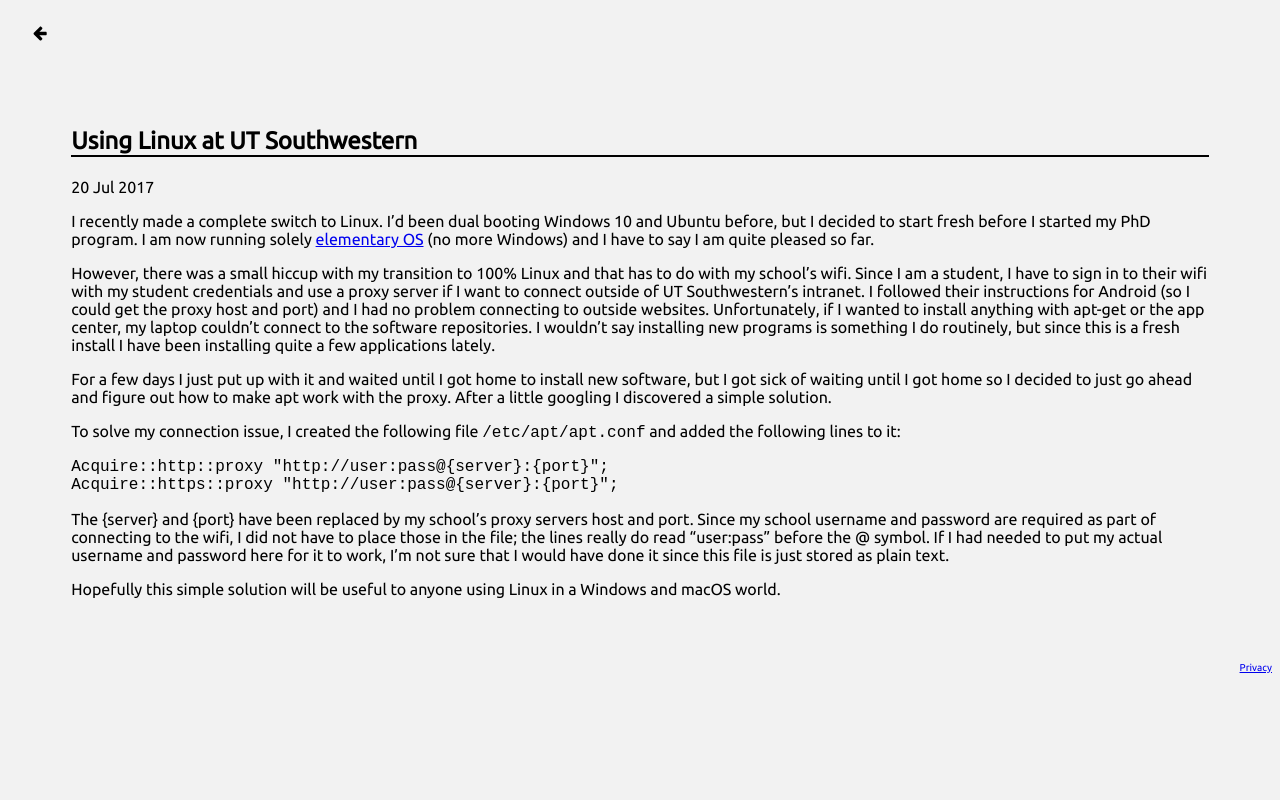
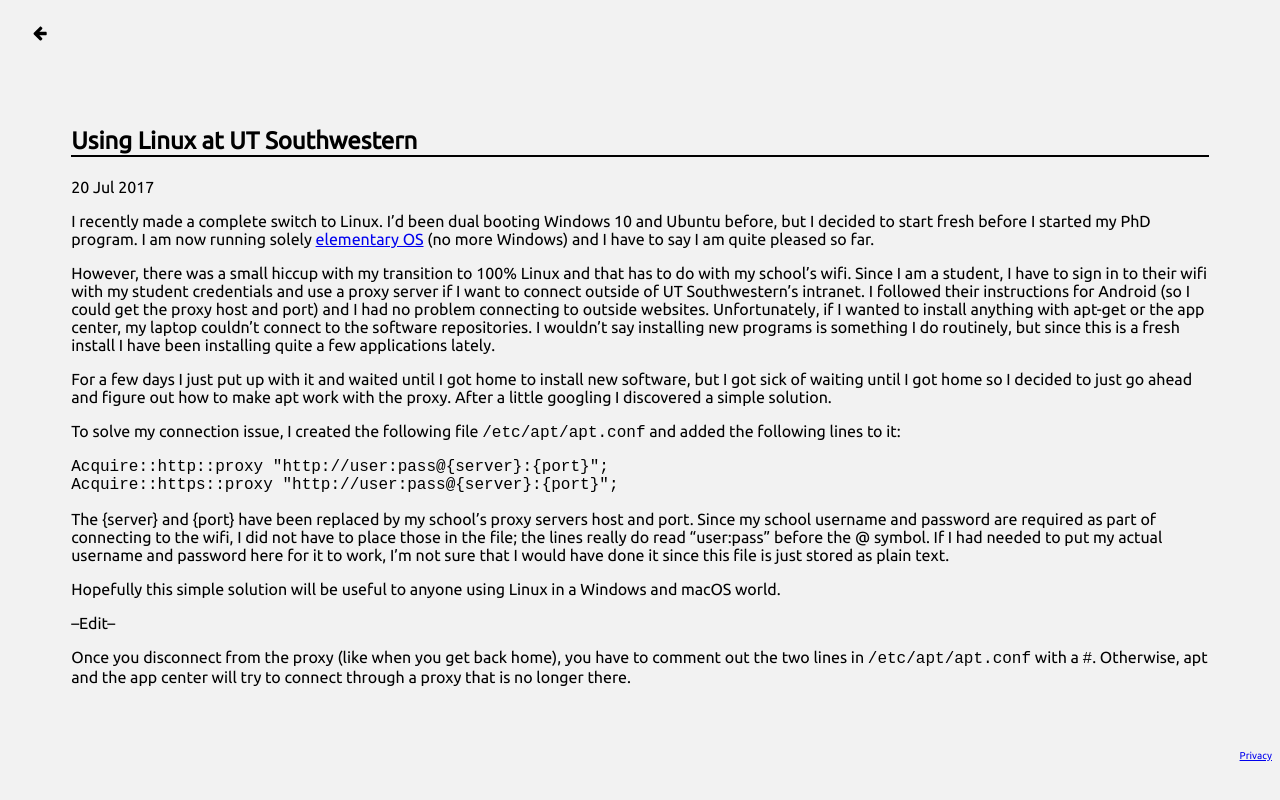
Before and after one commit to emptyport/emptyport.github.io, a Jekyll site: the page built from _posts/2017-07-20-linux-at-ut-southwestern.markdown, in a window 1280 px wide. Shown: the top 800 px of the page. Built offline with Jekyll 4.4.1, drawn with Linux system fonts in a browser that asks for light colours.

Commit message:
post update

````diff
--- a/_posts/2017-07-20-linux-at-ut-southwestern.markdown
+++ b/_posts/2017-07-20-linux-at-ut-southwestern.markdown
@@ -19,3 +19,7 @@ Acquire::https::proxy "http://user:pass@{server}:{port}";
 The {server} and {port} have been replaced by my school's proxy servers host and port. Since my school username and password are required as part of connecting to the wifi, I did not have to place those in the file; the lines really do read "user:pass" before the @ symbol. If I had needed to put my actual username and password here for it to work, I'm not sure that I would have done it since this file is just stored as plain text.
 
 Hopefully this simple solution will be useful to anyone using Linux in a Windows and macOS world.
+
+--Edit--
+
+Once you disconnect from the proxy (like when you get back home), you have to comment out the two lines in ```/etc/apt/apt.conf``` with a ```#```. Otherwise, apt and the app center will try to connect through a proxy that is no longer there.
````
